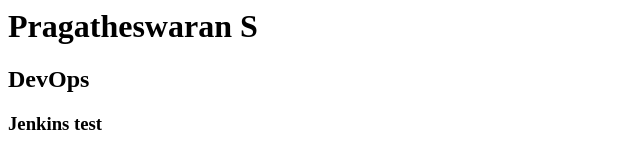
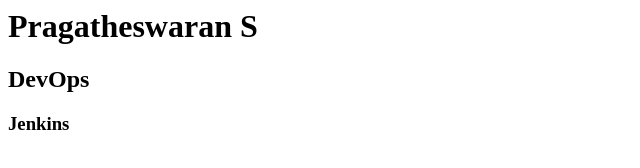
Before and after one commit to Pragatheswaran23/testDevops, a plain HTML site: page index.html in a window 1280 px wide. Shown: the full height of the page, 0-640 px from the left. Drawn offline with Linux system fonts and the light colour scheme.

Commit message:
testing jenkins

```diff
--- a/index.html
+++ b/index.html
@@ -2,6 +2,6 @@
     <body>
         <h1>Pragatheswaran S</h1>
         <h2>DevOps</h2>
-        <h3>Jenkins test</h3>
+        <h3>Jenkins</h3>
     </body>
 </html>
```
